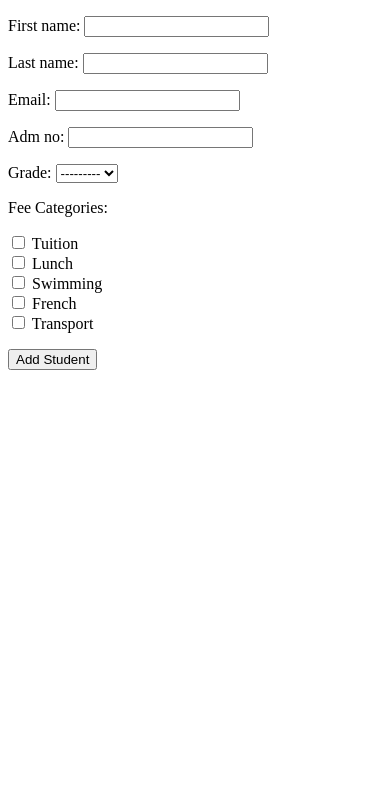
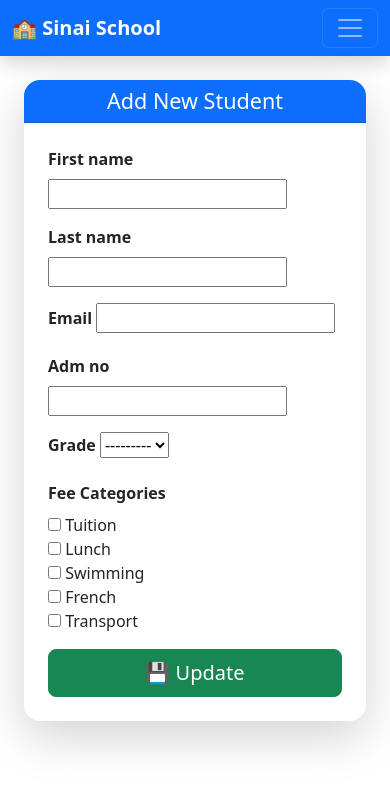
Before and after one commit to Barasa2023/sms, a Django app: page /add/ in a window 390 px wide. Shown: the top 789 px of the page. Run offline with Django 5.2, Linux system fonts and the light colour scheme; data comes from the database, SQL or seed files in the repository; both versions use the stored data as it was after the commit.

Commit message:
Feat: Student registration form

```diff
--- a/students/templates/students/student_add.html
+++ b/students/templates/students/student_add.html
@@ -1,15 +1,35 @@
-<!DOCTYPE html>
-<html lang="en">
-<head>
-    <meta charset="UTF-8">
-    <meta name="viewport" content="width=device-width, initial-scale=1.0">
-    <title>Add Student</title>
-</head>
-<body>
-    <form method="post">
-        {% csrf_token %}
-        {{ form.as_p }}
-        <button type="submit">Add Student</button>
-    </form>
-</body>
-</html>
+{% extends "./base.html" %}
+{% block title %}Edit Student{% endblock %}
+
+{% block content %}
+<div class="container">
+  <div class="row justify-content-center">
+    <div class="col-md-8 col-lg-6">
+      <div class="card shadow-lg border-0 rounded-4">
+        <div class="card-header bg-primary text-white text-center rounded-top-4">
+          <h4 class="mb-0">Add New Student</h4>
+        </div>
+        <div class="card-body p-4">
+          <form method="post" novalidate>
+            {% csrf_token %}
+            {% for field in form %}
+              <div class="mb-3">
+                <label for="{{ field.id_for_label }}" class="form-label fw-semibold">
+                  {{ field.label }}
+                </label>
+                {{ field }}
+                {% if field.errors %}
+                  <div class="text-danger small">{{ field.errors }}</div>
+                {% endif %}
+              </div>
+            {% endfor %}
+            <div class="d-grid">
+              <button type="submit" class="btn btn-success btn-lg">💾 Update</button>
+            </div>
+          </form>
+        </div>
+      </div>
+    </div>
+  </div>
+</div>
+{% endblock %}
```
Also changed, not shown: db.sqlite3.
